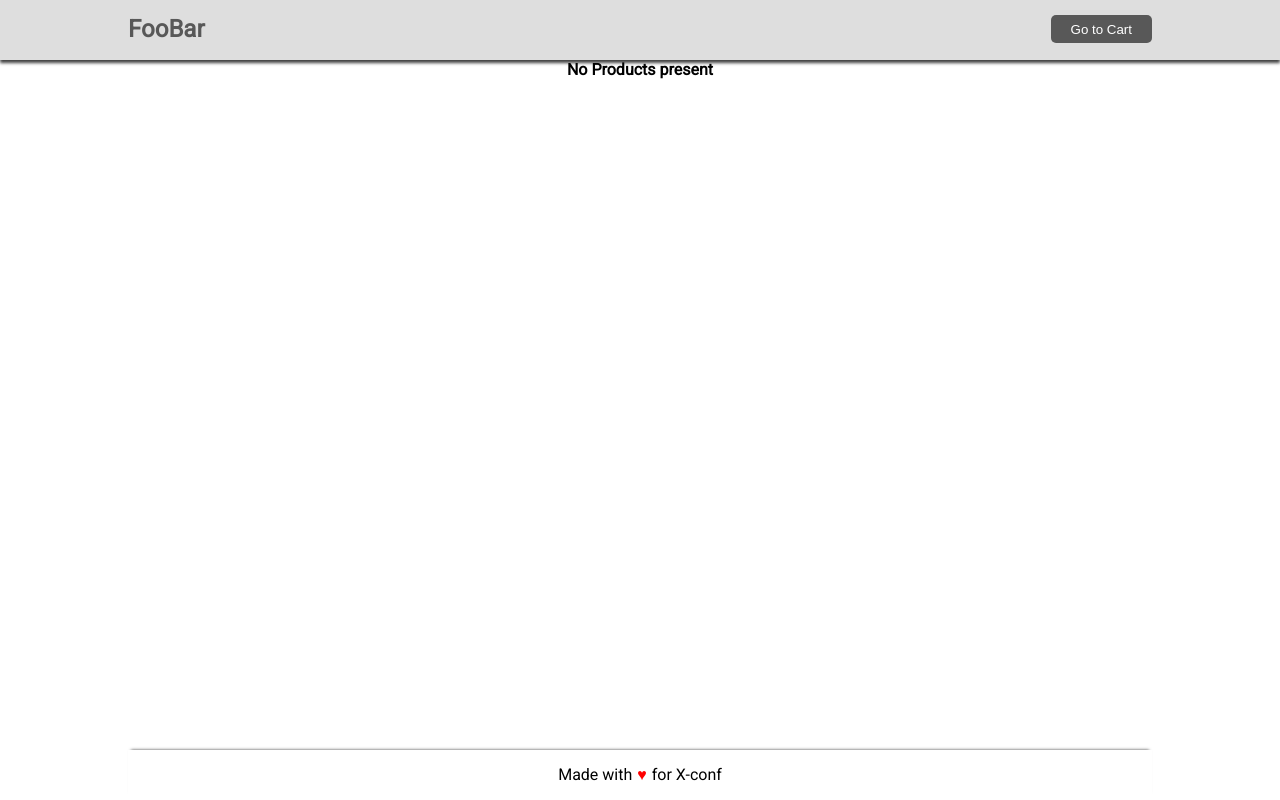
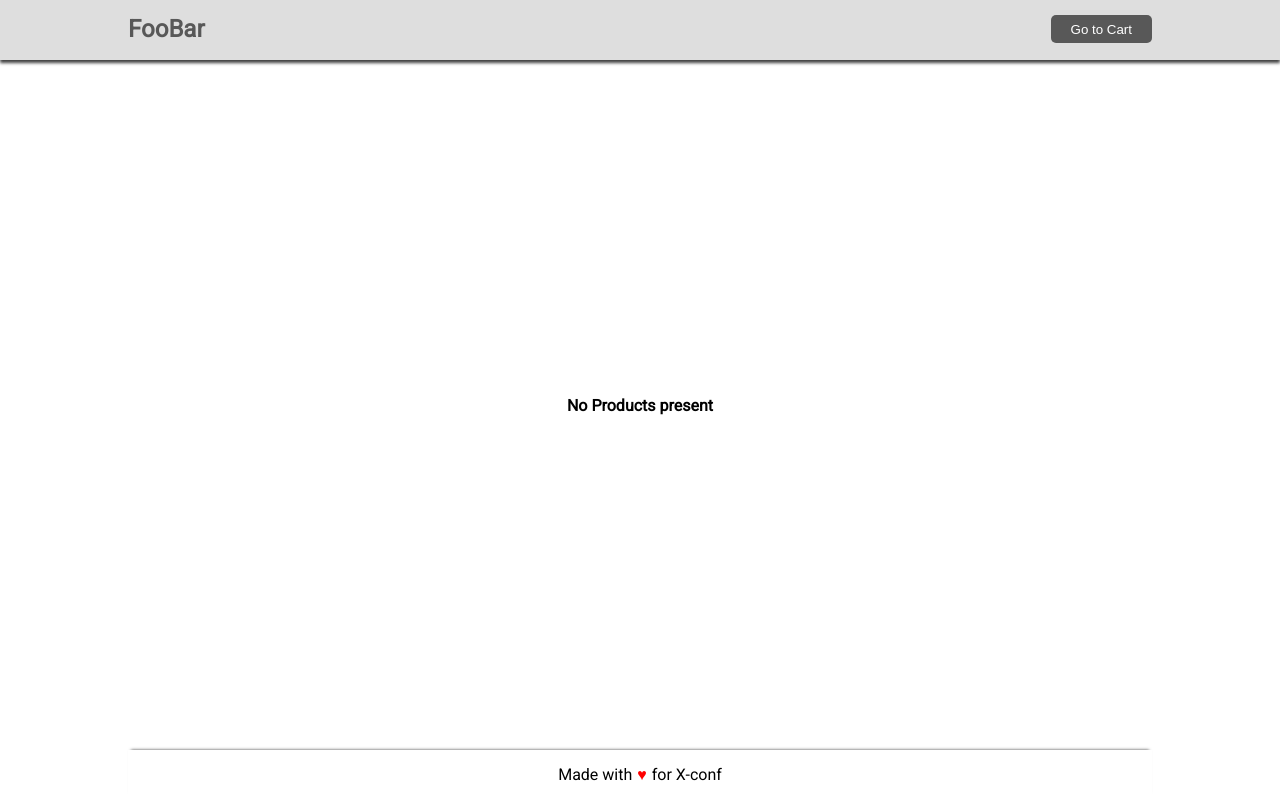
Before and after one commit to jagatjeevan/mfe-patterns, a React app in the folder spa/: page /cart in a window 1280 px wide. Built offline with nearby package versions, Linux system fonts and the light colour scheme.

Commit message:
minor css changes

```diff
--- a/spa/src/App.js
+++ b/spa/src/App.js
@@ -11,13 +11,11 @@
   <AppLayout className="App">
     <Header />
     <StyledAppContent>
-      <div>
         <Routes>
           <Route path="/" element={<Dashboard />} />
           <Route path="/cart" element={<Cart />} />
           <Route path="/products/:productId" element={<ProductDetails />} />
         </Routes>
-      </div>
     </StyledAppContent>
     <Footer />
   </AppLayout>
--- a/spa/src/components/cart/style.js
+++ b/spa/src/components/cart/style.js
@@ -1,4 +1,5 @@
 import styled from "styled-components";
+import { StyledProductTileContainer } from "../../styles/common";
 
 export const NoProducts = styled.div`
   display: flex;
@@ -7,3 +8,7 @@
   justify-content: center;
   align-items: center;
 `;
+
+export const CartTileContainer = styled(StyledProductTileContainer)`
+  grid-template-columns: repeat(auto-fit, minmax(220px, 300px));
+`;
```
